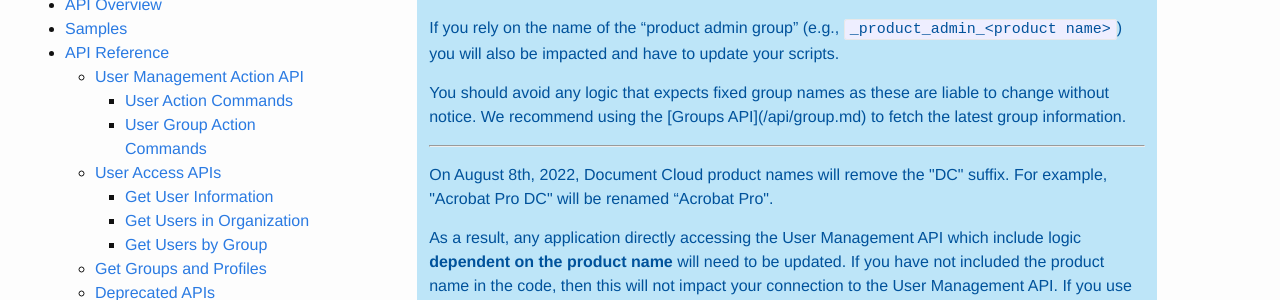
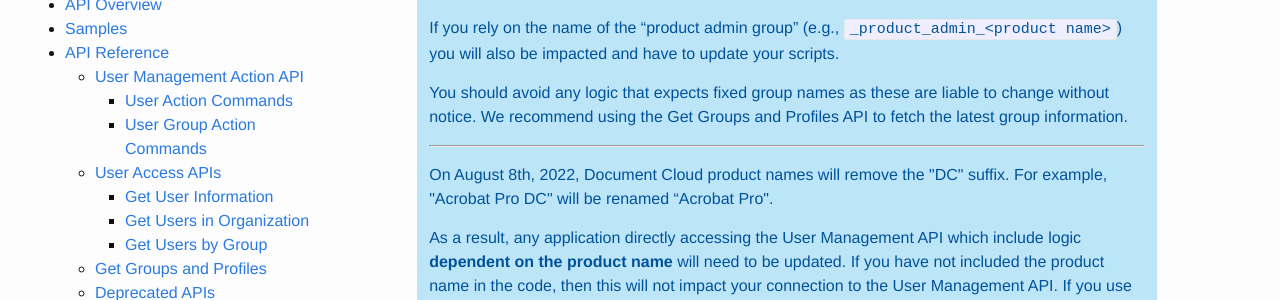
Before and after one commit to adobe-apiplatform/umapi-documentation, a Jekyll site: the page built from docs/en/index.md, in a window 1280 px wide and 900 px high, scrolled down 372 px. Shown: the part 176-476 px from the top of the window. Built offline with Jekyll 4.4.1, drawn with Linux system fonts in a browser that asks for light colours.

Commit message:
remove link reference

```diff
--- a/docs/en/index.md
+++ b/docs/en/index.md
@@ -14,7 +14,7 @@
 <hr class="api-ref-rule">
 <p>On May 9th, 2023, the <code>productName</code> will be updated to include a new structure to help distinguish multiple products with the same name. An example of the structure is <code>&lt;Product Name&gt; (&lt;a list of keywords&gt;)</code>. For ETLA customers with a <a href="https://helpx.adobe.com/uk/enterprise/using/single-app.html">Single App plan</a> (the plan which enables you to choose any one app from a set of available Creative Cloud applications) you may be returned a structure like <code>Photoshop (&lt;keyword1,Single App,keyword2&gt;)</code> where keyword1 and keyword2 could be optional.</p><p>As a result, any application directly accessing the User Management API which includes logic <strong>dependent on fixed product names</strong> will need to be updated. If you have not included fixed product names in the code, then this will not impact your connection to the User Management API. If you use the User Sync Tool, you should see no impact.</p>
 <p>If you rely on the name of the “product admin group” (e.g., <code>_product_admin_&lt;product name&gt;</code>) you will also be impacted and have to update your scripts.</p>
-<p>You should avoid any logic that expects fixed group names as these are liable to change without notice. We recommend using the [Groups API](/api/group.md) to fetch the latest group information.</p>
+<p>You should avoid any logic that expects fixed group names as these are liable to change without notice. We recommend using the Get Groups and Profiles API to fetch the latest group information.</p>
 <hr class="api-ref-rule">
 <p>On August 8th, 2022, Document Cloud product names will remove the "DC" suffix. For example, "Acrobat Pro DC" will be renamed “Acrobat Pro".</p>
 <p>As a result, any application directly accessing the User Management API which include logic <strong>dependent on the product name</strong> will need to be updated. If you have not included the product name in the code, then this will not impact your connection to the User Management API. If you use the User Sync Tool, you should see no impact.</p>
```
